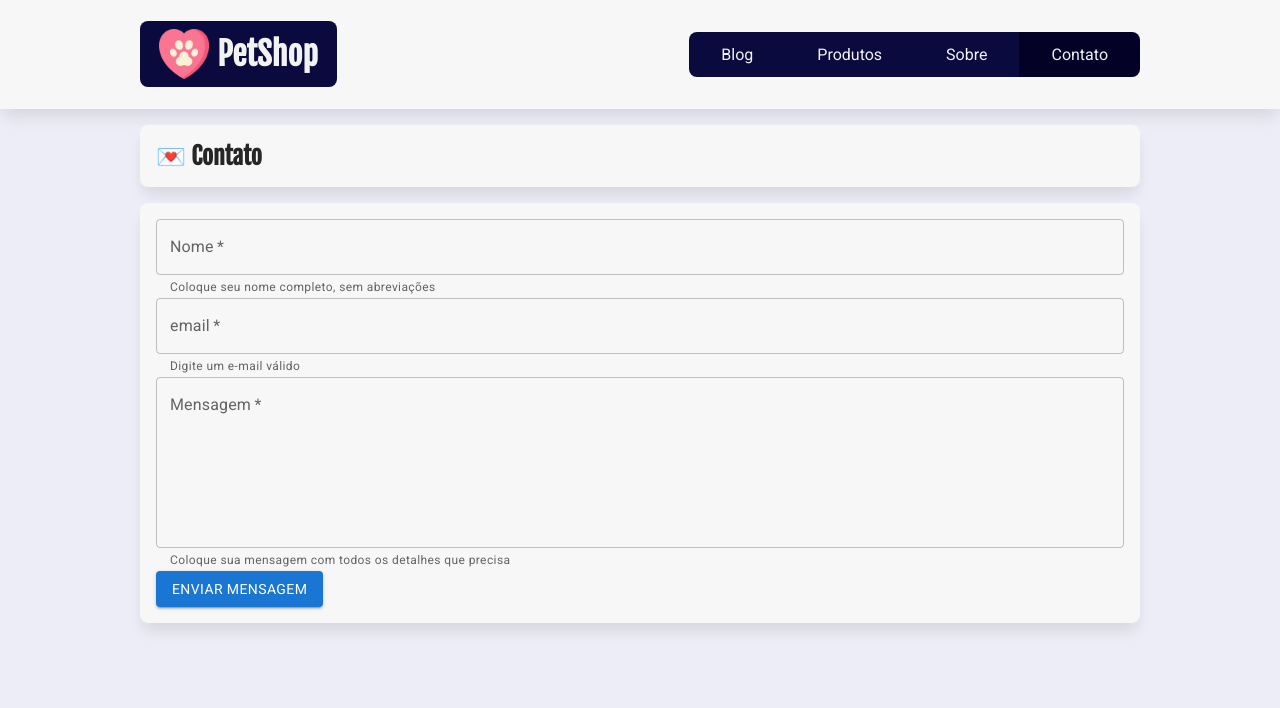
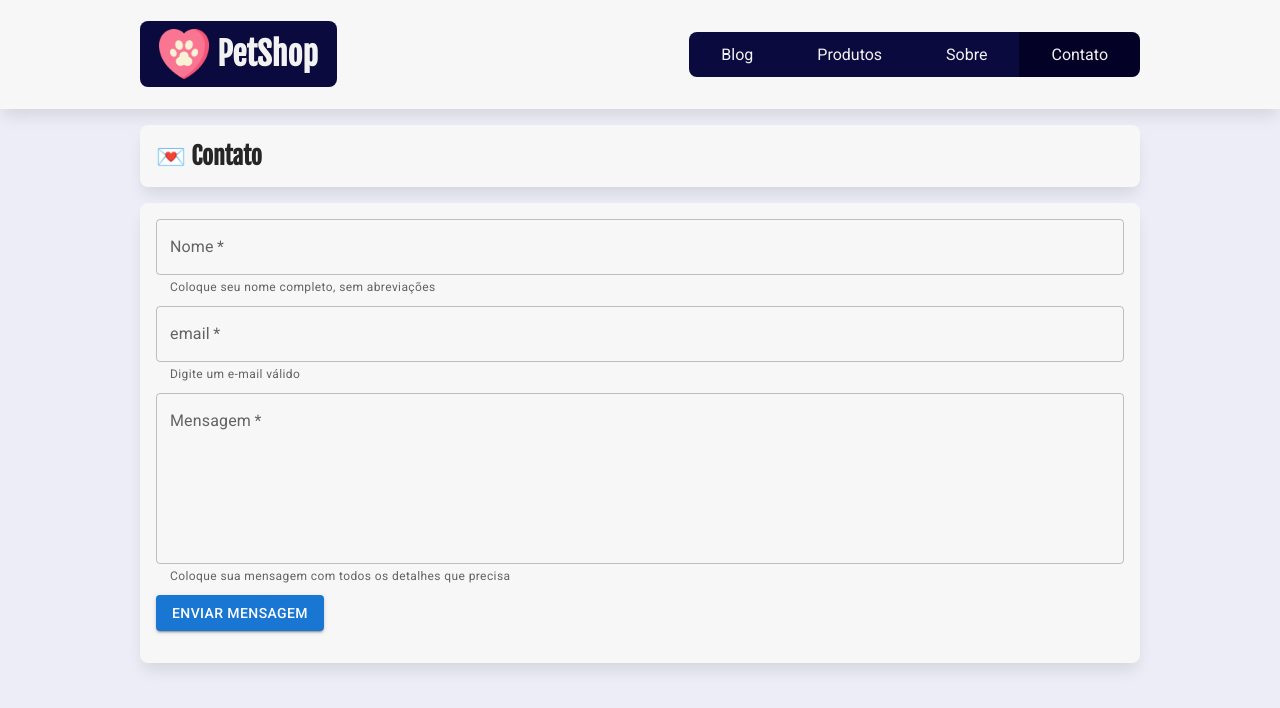
Before and after one commit to gabrielrluna/pertshop-react, a React (Create React App) app: page /contato in a window 1280 px wide. Shown: the top 708 px of the page. Built offline with nearby package versions, Linux system fonts and the light colour scheme.

Commit message:
Atualização - Componente Formulário

```diff
--- a/public/index.html
+++ b/public/index.html
@@ -1,3 +1,8 @@
+<link
+  rel="stylesheet"
+  href="https://fonts.googleapis.com/css?family=Roboto:300,400,500,700&display=swap"
+/>
+
 <!DOCTYPE html>
 <html lang="pt-br">
   <head>
--- a/src/pages/Contato/Contato.jsx
+++ b/src/pages/Contato/Contato.jsx
@@ -7,8 +7,8 @@ const Contato = () => {
     <section>
       <h2 className={estilos.titulo_secao}>Contato</h2>
 
-      <Caixa id="contato">
-        <form method="post"></form>
+      <Caixa>
+        <form className={estilos.formulario} method="post">
           <div>
             <TextField
               label="Nome"
@@ -45,6 +45,7 @@ const Contato = () => {
               Enviar Mensagem
             </Button>
           </div>
+        </form>
       </Caixa>
     </section>
   );
--- a/src/pages/Contato/Contato.module.css
+++ b/src/pages/Contato/Contato.module.css
@@ -1,3 +1,7 @@
 .titulo_secao::before {
   content: "💌 ";
 }
+
+.formulario > div {
+  margin-bottom: 0.5rem;
+}
```
Also changed, not shown: 1 other file (tests, documents, lock files or other folders). Lines whose indentation alone changed are shown as unchanged.
